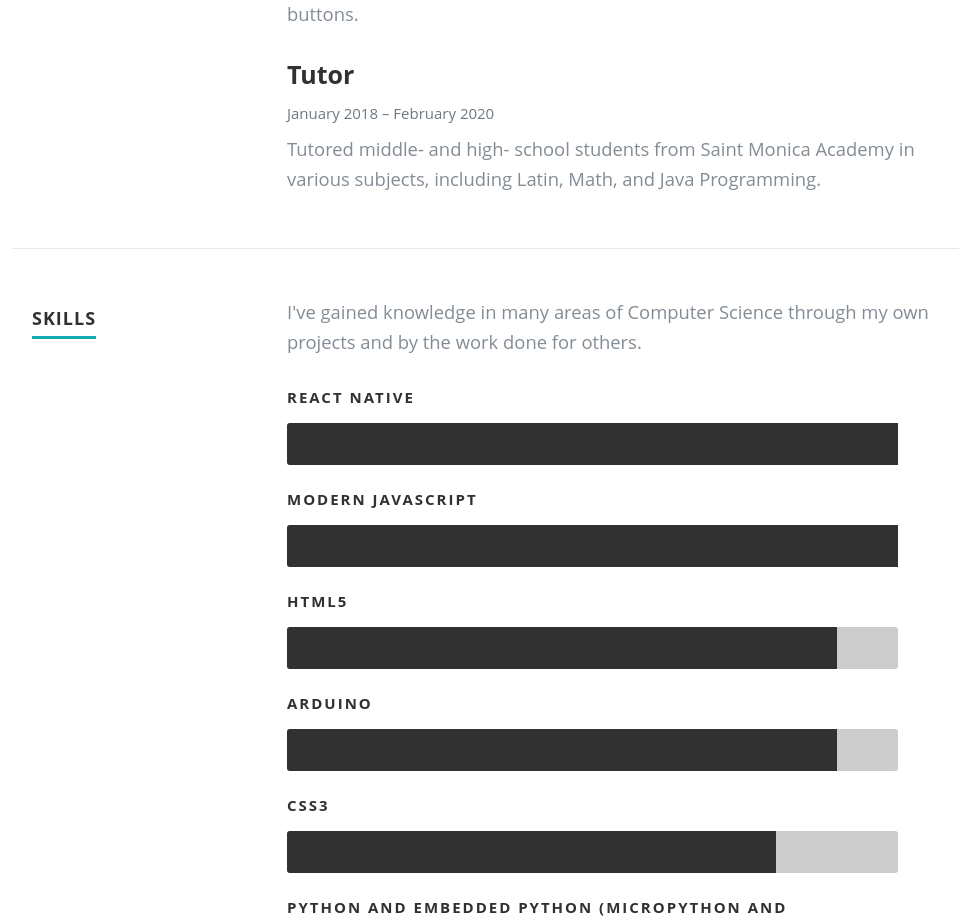
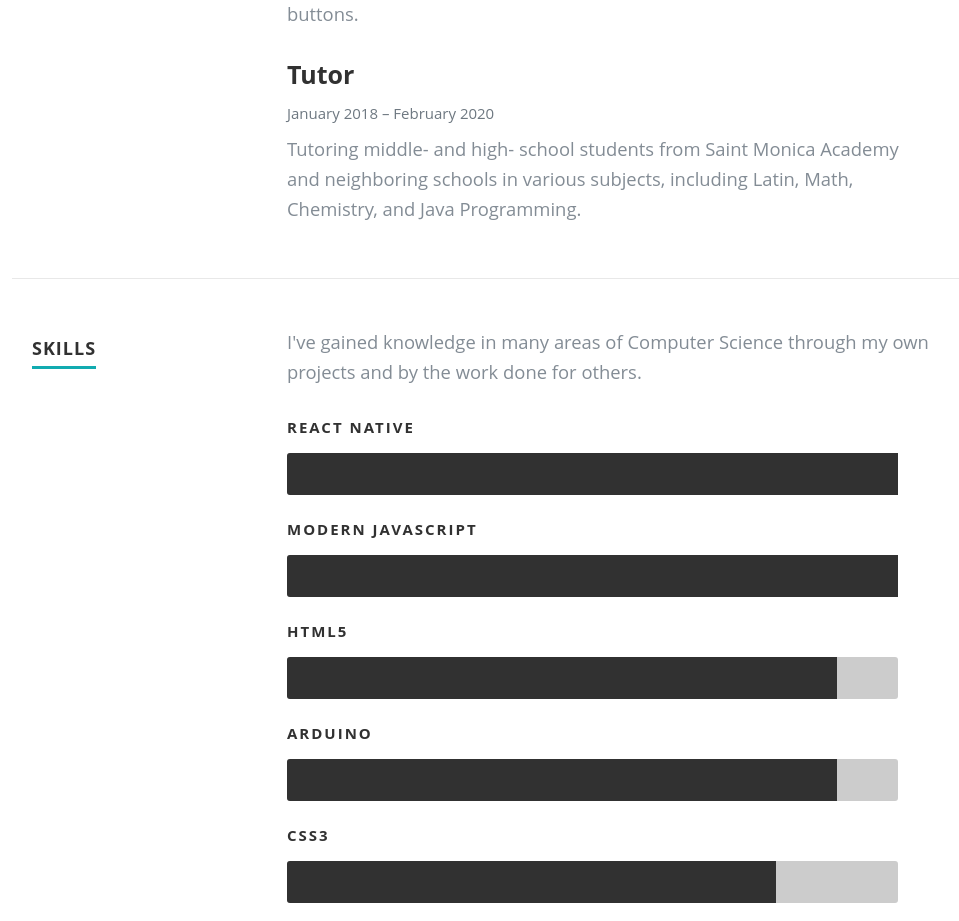
Before and after one commit to SConaway/portfolio, a Next.js app: page / in a window 1280 px wide. Shown: the part 2860-3781 px from the top of the page, without its empty margins (118-1077 px from the left). Built offline with nearby package versions, Linux system fonts and the light colour scheme.

Commit message:
Update tutoring description

```diff
--- a/resumeData.js
+++ b/resumeData.js
@@ -78,7 +78,7 @@ export default {
                 title: 'Tutor',
                 years: 'January 2018 – February 2020',
                 description:
-                    'Tutored middle- and high- school students from Saint Monica Academy in various subjects, including Latin, Math, and Java Programming.',
+                    'Tutoring middle- and high- school students from Saint Monica Academy and neighboring schools in various subjects, including Latin, Math, Chemistry, and Java Programming.',
             },
         ],
         skillMessage:
```
